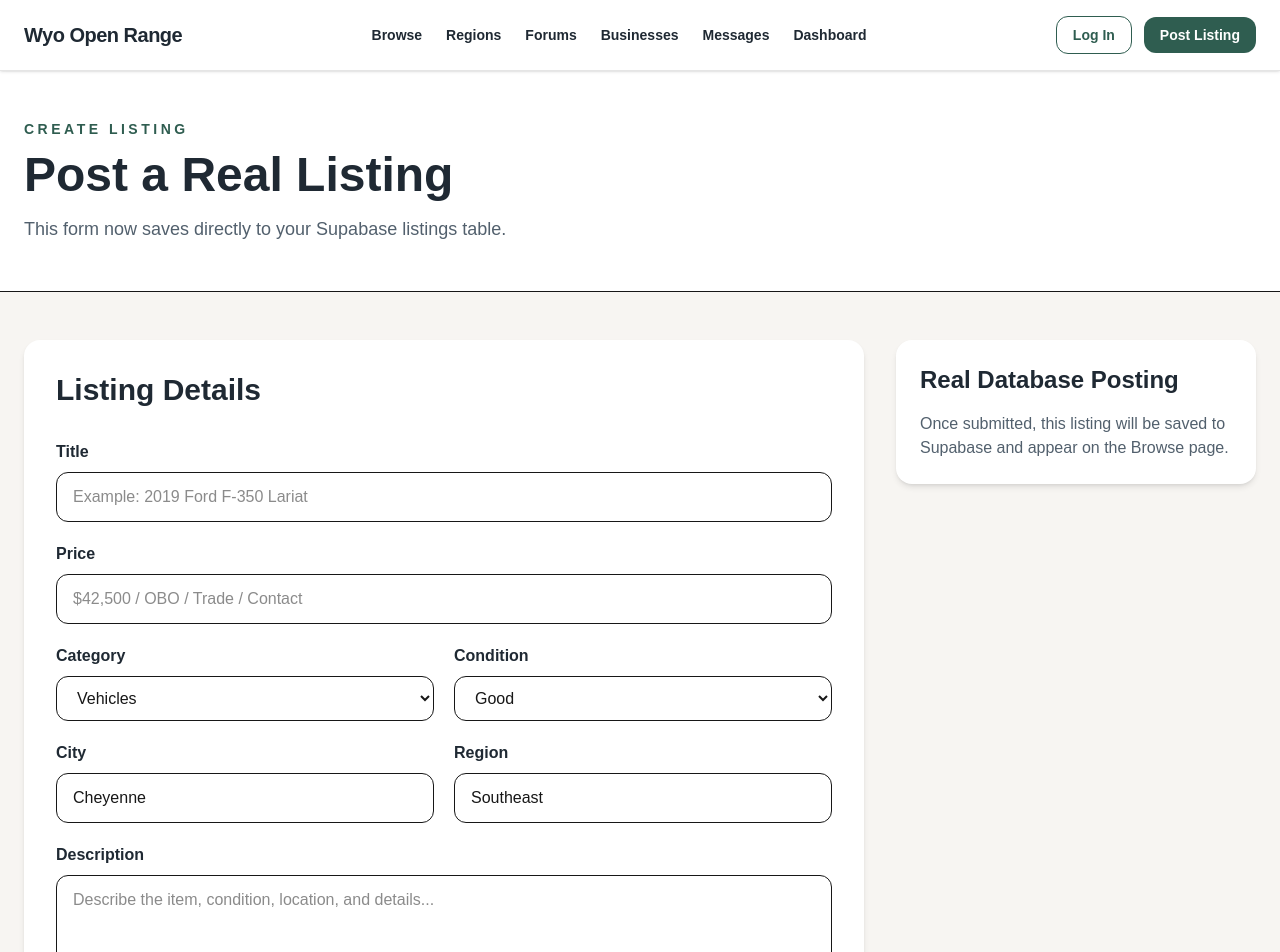
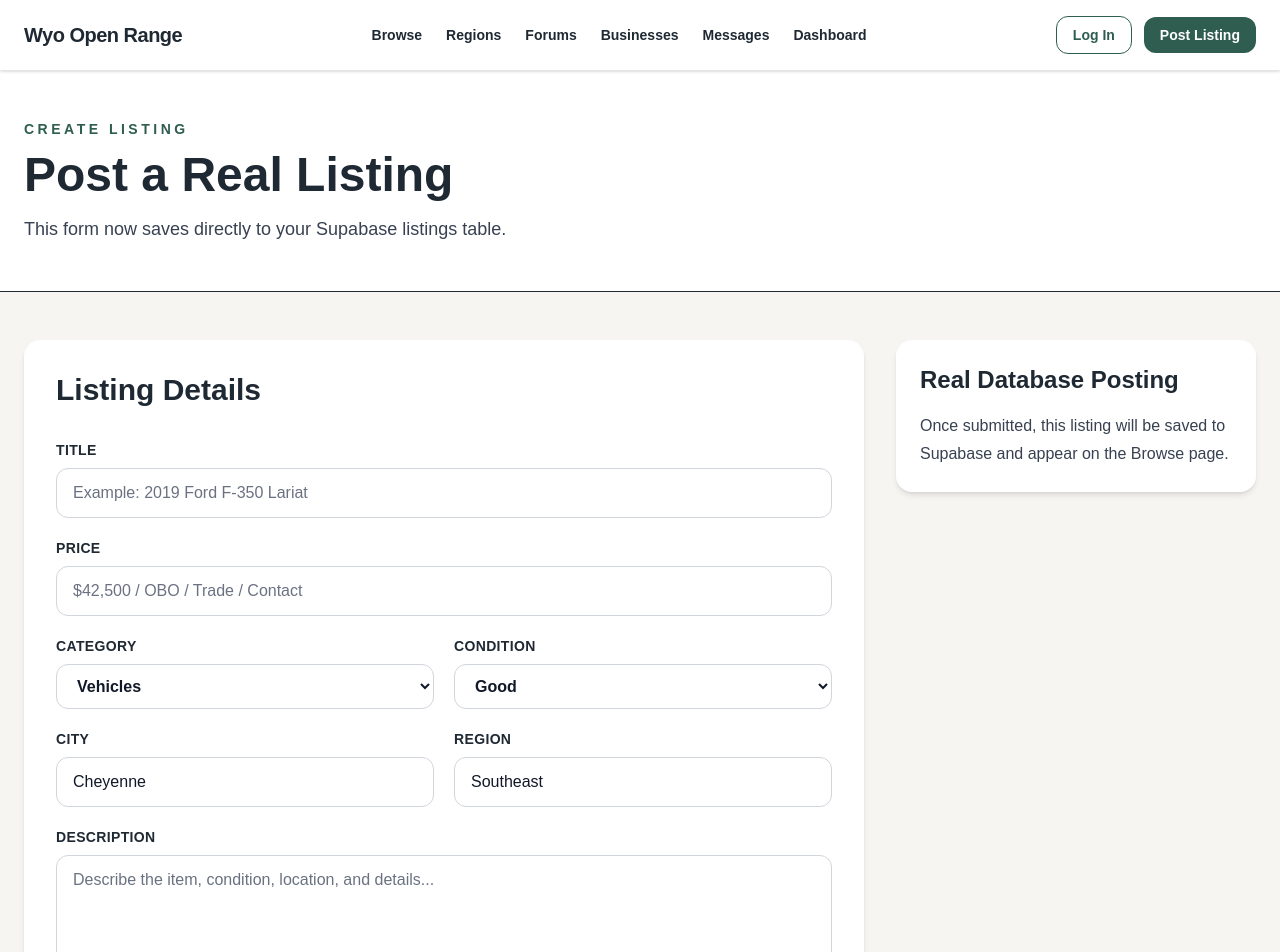
Before and after one commit to MReed606/wyo-open-range-v2, a Next.js app: page /post in a window 1280 px wide. Shown: the top 952 px of the page. Built offline with nearby package versions, Linux system fonts and the light colour scheme; no server answers.

Commit message:
Improve post listing readability

```diff
--- a/src/app/post/page.tsx
+++ b/src/app/post/page.tsx
@@ -60,16 +60,18 @@ export default function PostListingPage() {
   }
 
   return (
-    <main className="min-h-screen bg-[#F7F5F2]">
+    <main className="min-h-screen bg-[#F7F5F2] text-[#1F2933]">
       <section className="border-b bg-white">
         <div className="mx-auto max-w-7xl px-6 py-12">
           <p className="text-sm font-bold uppercase tracking-[0.25em] text-[#2F5D50]">
             Create Listing
           </p>
+
           <h1 className="mt-3 text-5xl font-bold text-[#1F2933]">
             Post a Real Listing
           </h1>
-          <p className="mt-4 max-w-3xl text-lg text-[#52606D]">
+
+          <p className="mt-4 max-w-3xl text-lg font-medium text-[#374151]">
             This form now saves directly to your Supabase listings table.
           </p>
         </div>
@@ -83,9 +85,12 @@ export default function PostListingPage() {
 
           <div className="mt-8 grid gap-5">
             <label className="grid gap-2">
-              <span className="font-bold text-[#1F2933]">Title</span>
+              <span className="text-sm font-bold uppercase tracking-wide text-[#1F2933]">
+                Title
+              </span>
+
               <input
-                className="rounded-xl border px-4 py-3"
+                className="rounded-xl border border-gray-300 bg-white px-4 py-3 font-medium text-[#111827] placeholder:text-gray-500"
                 value={title}
                 onChange={(event) => setTitle(event.target.value)}
                 placeholder="Example: 2019 Ford F-350 Lariat"
@@ -93,9 +98,12 @@ export default function PostListingPage() {
             </label>
 
             <label className="grid gap-2">
-              <span className="font-bold text-[#1F2933]">Price</span>
+              <span className="text-sm font-bold uppercase tracking-wide text-[#1F2933]">
+                Price
+              </span>
+
               <input
-                className="rounded-xl border px-4 py-3"
+                className="rounded-xl border border-gray-300 bg-white px-4 py-3 font-medium text-[#111827] placeholder:text-gray-500"
                 value={price}
                 onChange={(event) => setPrice(event.target.value)}
                 placeholder="$42,500 / OBO / Trade / Contact"
@@ -104,9 +112,12 @@ export default function PostListingPage() {
 
             <div className="grid gap-5 md:grid-cols-2">
               <label className="grid gap-2">
-                <span className="font-bold text-[#1F2933]">Category</span>
+                <span className="text-sm font-bold uppercase tracking-wide text-[#1F2933]">
+                  Category
+                </span>
+
                 <select
-                  className="rounded-xl border px-4 py-3"
+                  className="rounded-xl border border-gray-300 bg-white px-4 py-3 font-semibold text-[#111827]"
                   value={category}
                   onChange={(event) => setCategory(event.target.value)}
                 >
@@ -119,9 +130,12 @@ export default function PostListingPage() {
               </label>
 
               <label className="grid gap-2">
-                <span className="font-bold text-[#1F2933]">Condition</span>
+                <span className="text-sm font-bold uppercase tracking-wide text-[#1F2933]">
+                  Condition
+                </span>
+
                 <select
-                  className="rounded-xl border px-4 py-3"
+                  className="rounded-xl border border-gray-300 bg-white px-4 py-3 font-semibold text-[#111827]"
                   value={condition}
                   onChange={(event) => setCondition(event.target.value)}
                 >
@@ -137,18 +151,24 @@ export default function PostListingPage() {
 
             <div className="grid gap-5 md:grid-cols-2">
               <label className="grid gap-2">
-                <span className="font-bold text-[#1F2933]">City</span>
+                <span className="text-sm font-bold uppercase tracking-wide text-[#1F2933]">
+                  City
+                </span>
+
                 <input
-                  className="rounded-xl border px-4 py-3"
+                  className="rounded-xl border border-gray-300 bg-white px-4 py-3 font-medium text-[#111827] placeholder:text-gray-500"
                   value={city}
                   onChange={(event) => setCity(event.target.value)}
                 />
               </label>
 
               <label className="grid gap-2">
-                <span className="font-bold text-[#1F2933]">Region</span>
+                <span className="text-sm font-bold uppercase tracking-wide text-[#1F2933]">
+                  Region
+                </span>
+
                 <input
-                  className="rounded-xl border px-4 py-3"
+                  className="rounded-xl border border-gray-300 bg-white px-4 py-3 font-medium text-[#111827] placeholder:text-gray-500"
                   value={region}
                   onChange={(event) => setRegion(event.target.value)}
                 />
@@ -156,9 +176,12 @@ export default function PostListingPage() {
             </div>
 
             <label className="grid gap-2">
-              <span className="font-bold text-[#1F2933]">Description</span>
+              <span className="text-sm font-bold uppercase tracking-wide text-[#1F2933]">
+                Description
+              </span>
+
               <textarea
-                className="min-h-40 rounded-xl border px-4 py-3"
+                className="min-h-40 rounded-xl border border-gray-300 bg-white px-4 py-3 font-medium text-[#111827] placeholder:text-gray-500"
                 value={description}
                 onChange={(event) => setDescription(event.target.value)}
                 placeholder="Describe the item, condition, location, and details..."
@@ -167,13 +190,13 @@ export default function PostListingPage() {
 
             <button
               onClick={submitListing}
-              className="rounded-xl bg-[#2F5D50] px-5 py-3 font-semibold text-white"
+              className="rounded-xl bg-[#2F5D50] px-5 py-3 text-lg font-bold text-white transition hover:bg-[#24493f]"
             >
               Publish Listing
             </button>
 
             {status && (
-              <div className="rounded-xl bg-[#F7F5F2] p-4 font-semibold text-[#1F2933]">
+              <div className="rounded-xl bg-[#F3F4F6] p-4 font-semibold text-[#111827]">
                 {status}
               </div>
             )}
@@ -184,7 +207,8 @@ export default function PostListingPage() {
           <h2 className="text-2xl font-bold text-[#1F2933]">
             Real Database Posting
           </h2>
-          <p className="mt-4 text-[#52606D]">
+
+          <p className="mt-4 text-base font-medium leading-7 text-[#374151]">
             Once submitted, this listing will be saved to Supabase and appear on the Browse page.
           </p>
         </aside>
```
